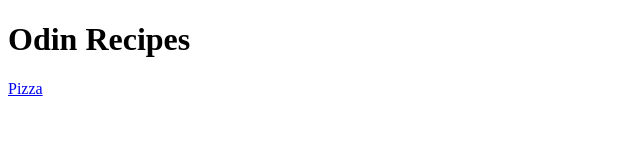
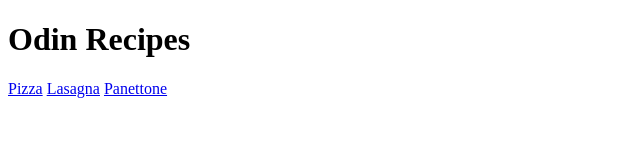
Before and after one commit to eramaan/odin-recipes, a plain HTML site: page index.html in a window 1280 px wide. Shown: the whole page, without its empty margins (0-640 px from the left). Drawn offline with Linux system fonts and the light colour scheme.

Commit message:
add links to index

```diff
--- a/index.html
+++ b/index.html
@@ -7,5 +7,7 @@
 <body>
     <h1>Odin Recipes</h1>
     <a href="./recipes/pizza.html">Pizza</a>
+    <a href="./recipes/lasagna.html">Lasagna</a>
+    <a href="./recipes/panettone.html">Panettone</a>
 </body>
 </html>
```
